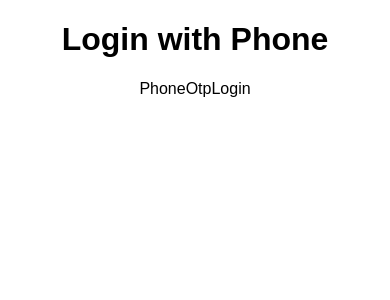
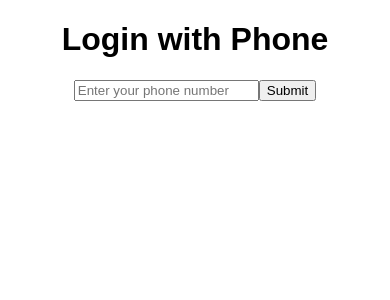
Before and after one commit to Kuwar20/backend-p, a React (Vite) app in the folder react-otplogin-fe/: page / in a window 390 px wide. Shown: the top 300 px of the page. Built offline with nearby package versions, Linux system fonts and the light colour scheme.

Commit message:
Add phone number input field and submit button to PhoneOtpLogin component

```diff
--- a/react-otplogin-fe/src/components/PhoneLogin.jsx
+++ b/react-otplogin-fe/src/components/PhoneLogin.jsx
@@ -1,7 +1,25 @@
-import React from "react";
+import React, { useState } from "react";
 
 const PhoneOtpLogin = () => {
-  return <div>PhoneOtpLogin</div>;
+
+    const [phoneNumber, setPhoneNumber] = useState("");
+
+    const handlePhoneNumber = () => {
+
+    }
+
+    return (
+        <div>
+            <form onSubmit={() => { }}>
+                <input type="text"
+                value={phoneNumber}
+                onChange={handlePhoneNumber}
+                placeholder="Enter your phone number"
+                />
+                <button type="submit">Submit</button>
+            </form>
+        </div>
+    );
 };
 
 export default PhoneOtpLogin;
```
